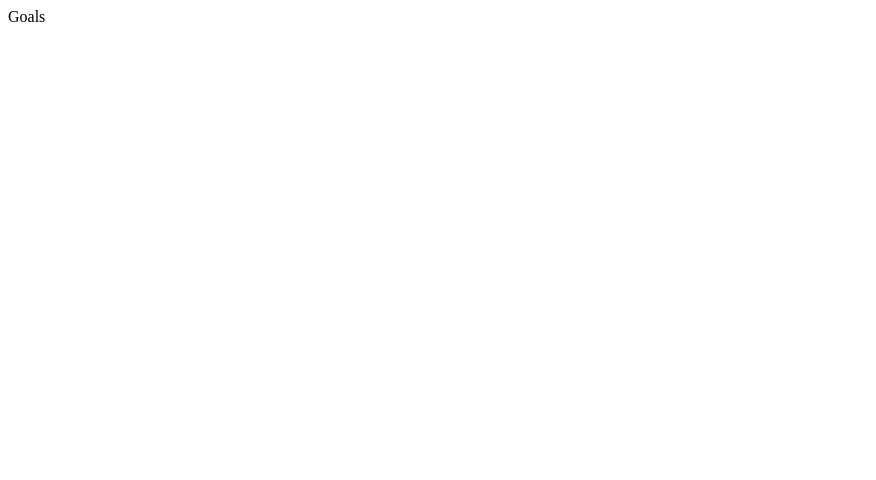
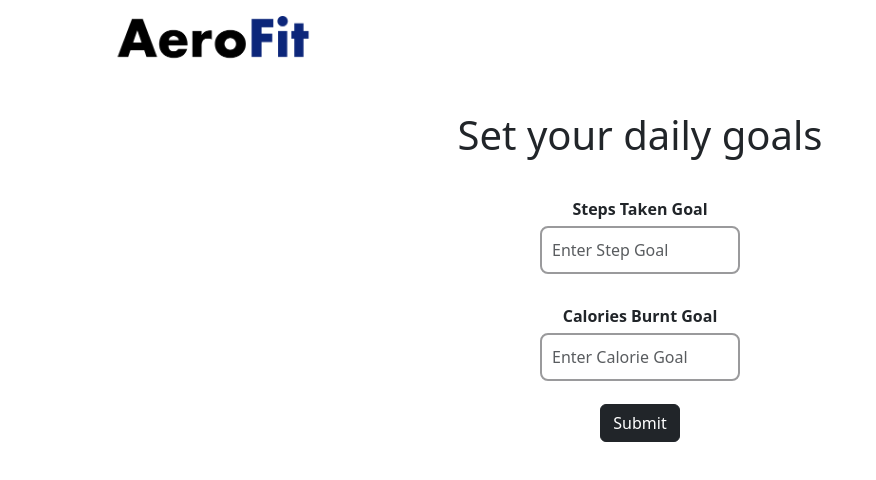
Before and after one commit to TempeHS/2024SDD-Rayan-AeroFit, a plain HTML site: page goals.html in a window 1280 px wide. Shown: the whole page, without its empty margins (0-876 px from the left). Drawn offline with nearby package versions, Linux system fonts and the light colour scheme.

Commit message:
Copy pasted index.html into goals page
It looks like a lot went un-commited but I just did one copy paste from my index code.

```diff
--- a/goals.html
+++ b/goals.html
@@ -1 +1,76 @@
-Goals
+<!doctype html>
+<html lang="en">
+  <head>
+    <meta charset="utf-8">
+    <meta name="viewport" content="width=device-width, initial-scale=1">
+    <title>AeroFit</title>
+    <link href="https://cdn.jsdelivr.net/npm/bootstrap@5.3.2/dist/css/bootstrap.min.css" rel="stylesheet" integrity="sha384-T3c6CoIi6uLrA9TneNEoa7RxnatzjcDSCmG1MXxSR1GAsXEV/Dwwykc2MPK8M2HN" crossorigin="anonymous">
+    <link rel="stylesheet" href="globalStyle.css">
+    <style>
+    .btn {margin-top:23px;}
+    .input-box {margin-top: 0px;}
+    .goalheading {padding-top: 40px ;}
+    .img-fluid {padding-top: 15px;
+    width: 80%;
+    }
+
+    .form-control {
+        border: 2px solid #9a9a9c;
+        border-radius: 8px;
+        padding: 10px;
+        width: 200px;
+        margin-left: auto;
+        margin-right: auto;
+      }
+
+      label {
+        padding-top: 30px;
+        font-weight: bold;
+        margin-bottom: 5px;
+        display: block;
+      }
+
+
+   </style>
+</head>
+  <body>
+    <div class="container text-center">
+        <div class="row">
+          <div class="col-sm-12 col-md-4 col-lg-3">
+            <img src="images/AeroFit Logo.png" class="img-fluid">
+          </div>
+          <div class="col-sm-12 col-md-12 col-lg-12">
+            <h1 class="goalheading">Set your daily goals</h1>
+          </div>
+        </div>
+      </div>
+  <div class="container text-center">
+    <div class="row">
+      <div class="col">
+        <div class="input-box">
+          <label for="stepGoal">Steps Taken Goal</label>
+          <input type="number" class="form-control" id="stepGoal" placeholder="Enter Step Goal">
+        </div>
+      </div>
+      </div>
+      <div class="row">
+      <div class="col">
+        <div class="input-box">
+          <label for="calGoal">Calories Burnt Goal</label>
+          <input type="number" class="form-control" id="calGoal" placeholder="Enter Calorie Goal">
+        </div>
+      </div>
+      </div>
+      <div class="row">
+      <div class="col">
+        <a href="home.html">
+        <button type="button" class="btn btn-dark" onclick="submitValues()">Submit</button>
+      </a>
+      </div>
+    </div>
+  </div>
+
+  <script src="https://cdn.jsdelivr.net/npm/bootstrap@5.3.2/dist/js/bootstrap.bundle.min.js" integrity="sha384-C6RzsynM9kWDrMNeT87bh95OGNyZPhcTNXj1NW7RuBCsyN/o0jlpcV8Qyq46cDfL" crossorigin="anonymous"></script>
+  <script src="script.js"></script>
+</body>
+</html>
```
